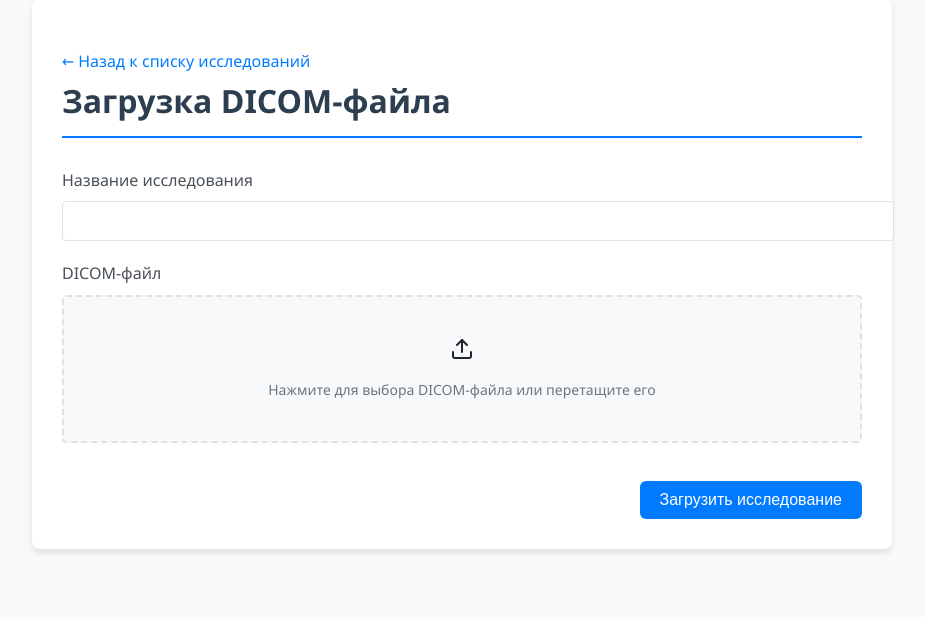
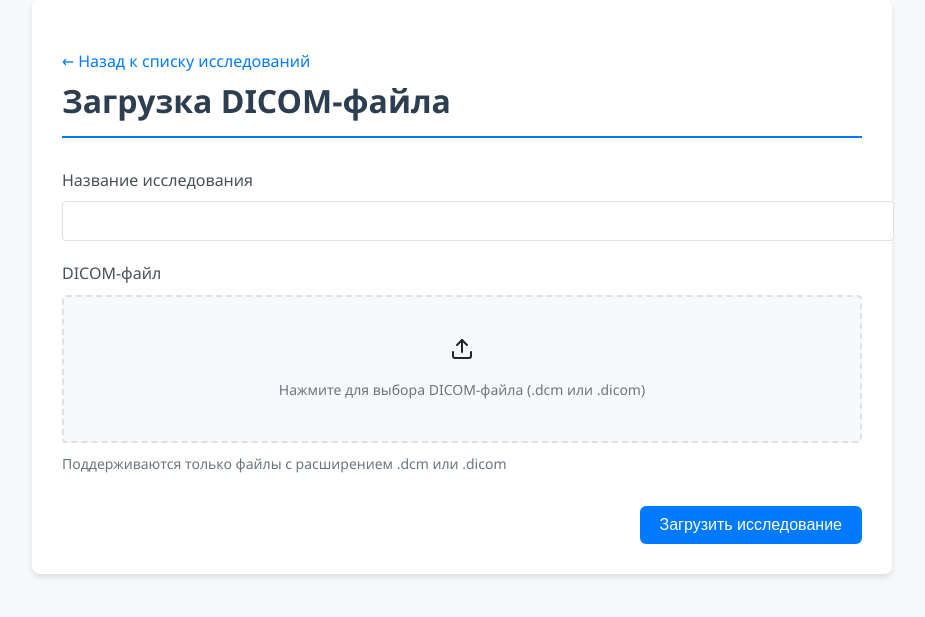
Before and after one commit to U1tr0/medai, a Django app: page /upload/ in a window 1280 px wide. Shown: the part 41-658 px from the top of the page, without its empty margins (178-1103 px from the left). Run offline with Django 5.2, Linux system fonts and the light colour scheme.

Commit message:
add filetype check

```diff
--- a/medai/dicom_processor/forms.py
+++ b/medai/dicom_processor/forms.py
@@ -1,7 +1,20 @@
 from django import forms
+from django.core.exceptions import ValidationError
 from .models import DicomStudy
+import os
+
 
 class DicomUploadForm(forms.ModelForm):
     class Meta:
         model = DicomStudy
-        fields = ['title', 'dicom_file', 'patient_id', 'patient_sex', 'patient_age', 'study_date']
+        fields = ['title', 'dicom_file']
+
+    def clean_dicom_file(self):
+        dicom_file = self.cleaned_data.get('dicom_file')
+
+        # Проверка расширения файла
+        ext = os.path.splitext(dicom_file.name)[1].lower()
+        if ext not in ['.dcm', '.dicom']:
+            raise ValidationError("Файл должен быть в формате DICOM (.dcm или .dicom)")
+
+        return dicom_file
--- a/medai/dicom_processor/templates/dicom_processor/dicomstudy_detail.html
+++ b/medai/dicom_processor/templates/dicom_processor/dicomstudy_detail.html
@@ -230,7 +230,7 @@
                 </tr>
                 <tr>
                     <th>ID пациента</th>
-                    <td>{{ object.patient_id|default:"Анонимизировано" }}</td>
+                    <td>{{ object.patient_id|default:"Не указано" }}</td>
                 </tr>
                 <tr>
                     <th>Пол</th>
--- a/medai/dicom_processor/templates/dicom_processor/upload.html
+++ b/medai/dicom_processor/templates/dicom_processor/upload.html
@@ -132,15 +132,6 @@
             box-shadow: 0 4px 8px rgba(0, 0, 0, 0.1);
         }
 
-        .btn-secondary {
-            background-color: var(--secondary-color);
-            margin-right: 10px;
-        }
-
-        .btn-secondary:hover {
-            background-color: #5a6268;
-        }
-
         .form-actions {
             margin-top: 30px;
             display: flex;
@@ -162,12 +153,19 @@
         /* Стили для ошибок формы */
         .errorlist {
             color: var(--danger-color);
-            padding-left: 20px;
+            padding-left: 0;
             margin-top: 5px;
+            list-style: none;
         }
 
         .errorlist li {
             margin-bottom: 5px;
+            font-size: 0.9em;
+        }
+
+        /* Стиль для ошибок поля */
+        .error-field {
+            border-color: var(--danger-color) !important;
         }
 
         @media (max-width: 768px) {
@@ -195,26 +193,55 @@
         <form method="post" enctype="multipart/form-data" class="upload-form">
             {% csrf_token %}
 
+            {% if form.non_field_errors %}
+                <div class="form-group">
+                    <div class="errorlist">
+                        {% for error in form.non_field_errors %}
+                            <li>{{ error }}</li>
+                        {% endfor %}
+                    </div>
+                </div>
+            {% endif %}
+
             <div class="form-group">
                 <label for="{{ form.title.id_for_label }}">Название исследования</label>
                 {{ form.title }}
-                {{ form.title.errors }}
+                {% if form.title.errors %}
+                    <ul class="errorlist">
+                        {% for error in form.title.errors %}
+                            <li>{{ error }}</li>
+                        {% endfor %}
+                    </ul>
+                {% endif %}
             </div>
 
             <div class="form-group">
                 <label for="{{ form.dicom_file.id_for_label }}">DICOM-файл</label>
                 <div class="file-input-wrapper">
-                    <div class="file-input-button">
+                    <div class="file-input-button {% if form.dicom_file.errors %}error-field{% endif %}">
                         <svg width="24" height="24" viewBox="0 0 24 24" fill="none" stroke="currentColor" stroke-width="2" stroke-linecap="round" stroke-linejoin="round">
                             <path d="M21 15v4a2 2 0 0 1-2 2H5a2 2 0 0 1-2-2v-4"></path>
                             <polyline points="17 8 12 3 7 8"></polyline>
                             <line x1="12" y1="3" x2="12" y2="15"></line>
                         </svg>
-                        <div class="file-input-text">Нажмите для выбора DICOM-файла или перетащите его</div>
+                        <div class="file-input-text">
+                            {% if form.dicom_file.value %}
+                                {{ form.dicom_file.value.name }}
+                            {% else %}
+                                Нажмите для выбора DICOM-файла (.dcm или .dicom)
+                            {% endif %}
+                        </div>
                         {{ form.dicom_file }}
                     </div>
                 </div>
-                {{ form.dicom_file.errors }}
+                {% if form.dicom_file.errors %}
+                    <ul class="errorlist">
+                        {% for error in form.dicom_file.errors %}
+                            <li>{{ error }}</li>
+                        {% endfor %}
+                    </ul>
+                {% endif %}
+                <small class="file-input-text">Поддерживаются только файлы с расширением .dcm или .dicom</small>
             </div>
 
             <div class="form-actions">
@@ -226,8 +253,16 @@
     <script>
         // Обновление текста при выборе файла
         document.querySelector('input[type="file"]').addEventListener('change', function(e) {
-            const fileName = e.target.files[0] ? e.target.files[0].name : 'Файл не выбран';
+            const fileName = e.target.files[0] ? e.target.files[0].name : 'Нажмите для выбора DICOM-файла (.dcm или .dicom)';
             document.querySelector('.file-input-text').textContent = fileName;
+
+            // Подсветка поля при ошибке
+            const fileExt = fileName.split('.').pop().toLowerCase();
+            if (fileExt !== 'dcm' && fileExt !== 'dicom') {
+                document.querySelector('.file-input-button').classList.add('error-field');
+            } else {
+                document.querySelector('.file-input-button').classList.remove('error-field');
+            }
         });
     </script>
 </body>
--- a/medai/dicom_processor/views.py
+++ b/medai/dicom_processor/views.py
@@ -90,43 +90,34 @@ def upload_study(request):
             try:
                 study = form.save(commit=False)
                 study.processing_status = 'pending'
-
-                # Извлечение и обработка DICOM метаданных
-                metadata = extract_dicom_metadata(request.FILES['dicom_file'])
-
-                # Сохранение метаданных в модель
-                study.patient_id = metadata.get('patient_id', '')
-                study.patient_sex = metadata.get('patient_sex', '')
-                study.patient_age = metadata.get('patient_age')
-                study.study_date = metadata.get('study_date')
-                study.study_instance_uid = metadata.get('study_instance_uid', '')
-                study.accession_number = metadata.get('accession_number', '')
-                study.modality = metadata.get('modality', '')
-                study.body_part_examined = metadata.get('body_part_examined', '')
-                study.study_description = metadata.get('study_description', '')
-                study.original_patient_id = metadata.get('original_patient_id', '')
-                study.original_patient_name = metadata.get('original_patient_name', '')
-
                 study.save()
 
-                # Отправка задачи в Kafka на обработку
-                kafka_payload = {
-                    'study_id': study.id,
-                    'original_filename': request.FILES['dicom_file'].name,
-                    'timestamp': datetime.now().isoformat(),
-                }
-                send_to_kafka('dicom_studies', kafka_payload)
-                logger.info(f"Sent study {study.id} to Kafka for processing")
-
+                send_to_kafka('dicom_studies', {'study_id': study.id})
                 return redirect('study_list')
 
             except Exception as e:
-                logger.error(f"Failed to upload study: {str(e)}")
-                form.add_error(None, f"Ошибка обработки DICOM-файла: {str(e)}")
+                form.add_error(None, f"Ошибка при обработке файла: {str(e)}")
     else:
         form = DicomUploadForm()
 
-    return render(request, 'dicom_processor/upload.html', {
-        'form': form,
-        'max_upload_size': 50  # MB (можно вынести в настройки)
-    })
+    return render(request, 'dicom_processor/upload.html', {'form': form})
+
+
+def process_dicom_metadata(self, study, ds):
+    """Обработка и анонимизация DICOM метаданных"""
+    # Анонимизация персональных данных
+    study.anonymized_patient_id = hashlib.sha256(
+        getattr(ds, 'PatientID', '').encode()
+    ).hexdigest()[:16]
+
+    # Сохранение медицинских метаданных
+    study.patient_sex = getattr(ds, 'PatientSex', '')
+    study.patient_age = self.parse_dicom_age(getattr(ds, 'PatientAge', ''))
+    study.study_date = self.parse_dicom_date(getattr(ds, 'StudyDate', ''))
+    study.modality = getattr(ds, 'Modality', '')
+    study.body_part_examined = getattr(ds, 'BodyPartExamined', 'Тазобедренный сустав')
+    study.study_description = getattr(ds, 'StudyDescription', '')
+    study.accession_number = getattr(ds, 'AccessionNumber', '')
+    study.study_instance_uid = getattr(ds, 'StudyInstanceUID', '')
+
+    return study
```
